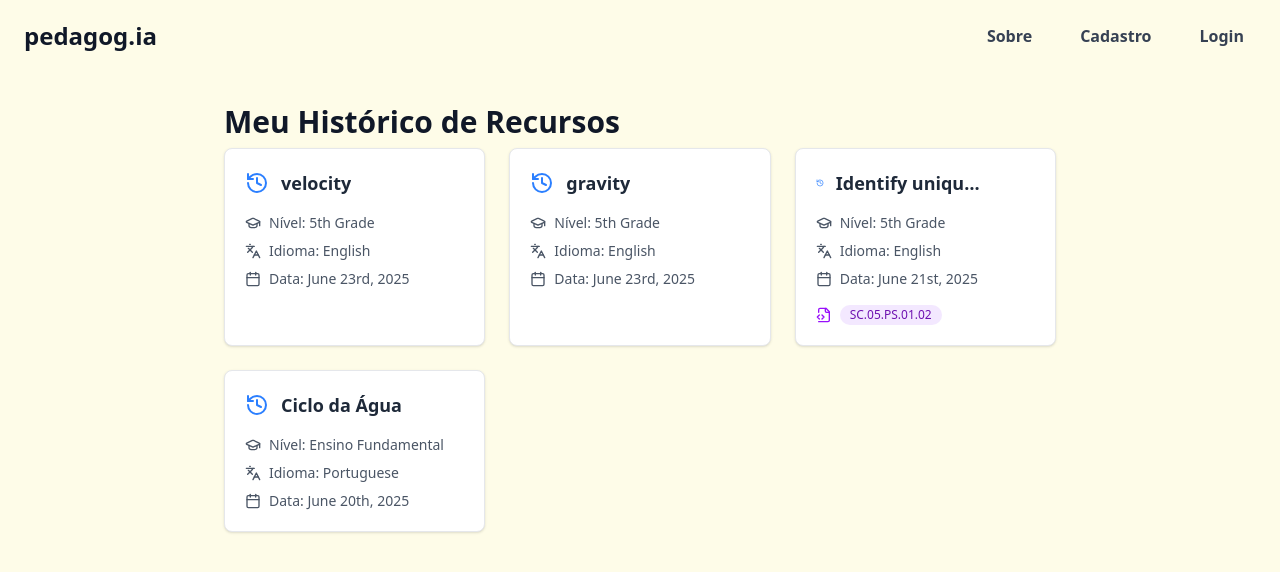
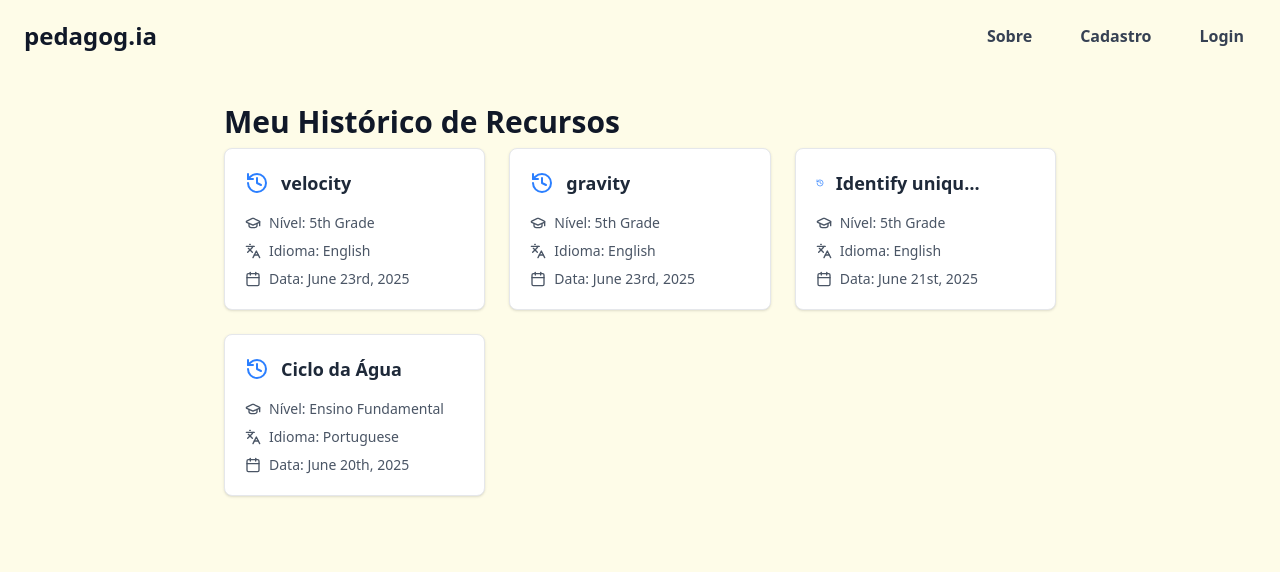
Before and after one commit to mabylly/Projeto-Final-Web, a React (Vite) app in the folder vite-project/: page /history in a window 1280 px wide. Shown: the top 572 px of the page. Built offline with nearby package versions, Linux system fonts and the light colour scheme; no server answers.

Commit message:
Teste
Essa linha era so teste

```diff
--- a/vite-project/src/mocks/historyMock.ts
+++ b/vite-project/src/mocks/historyMock.ts
@@ -23,7 +23,6 @@ export const historyMock: HistoryItem[] = [
     createdAt: 'June 21st, 2025',
     readingLevel: '5th Grade',
     language: 'English',
-    standard: 'SC.05.PS.01.02' // Exemplo com o campo opcional
   },
   {
     id: 'hist-004',
```
